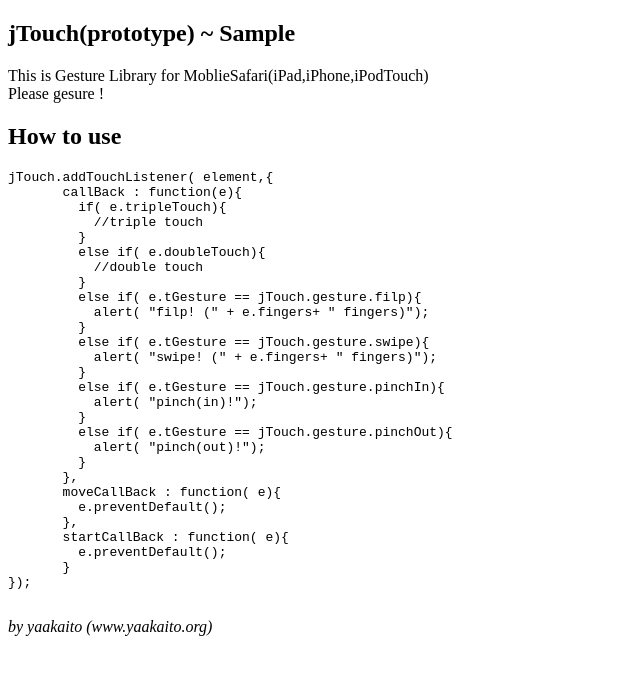
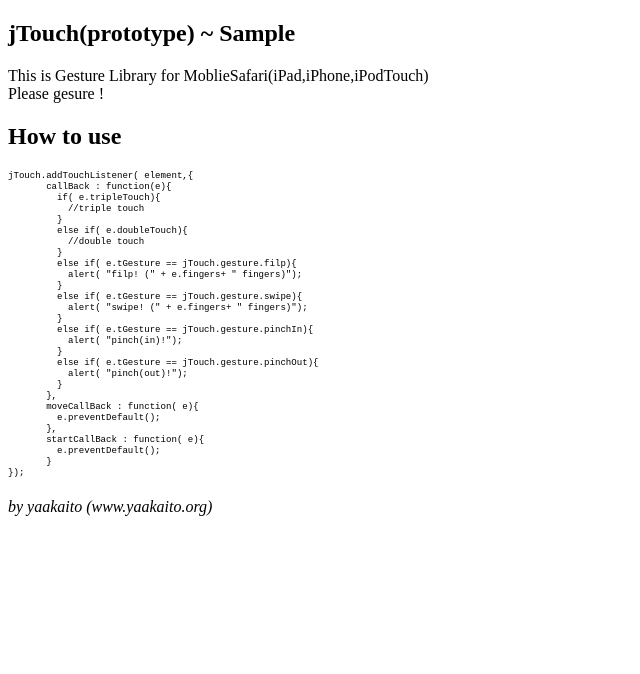
Before and after one commit to truedat101/jTouch, a plain HTML site: page index.html in a window 1280 px wide. Shown: the whole page, without its empty margins (0-640 px from the left). Drawn offline with Linux system fonts and the light colour scheme.

Commit message:
change style

```diff
--- a/index.html
+++ b/index.html
@@ -11,7 +11,7 @@
         Please gesure !
 		  </p>
       <h2>How to use</h2>
-      <pre>
+      <pre style="font-size:0.7em;">
 jTouch.addTouchListener( element,{
        callBack : function(e){
          if( e.tripleTouch){
```
